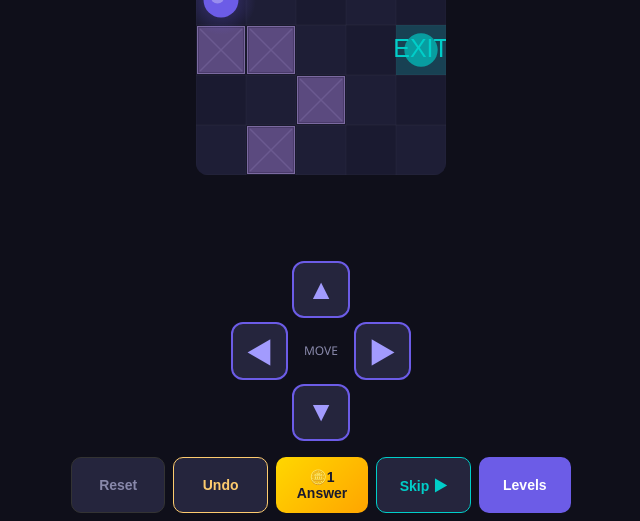
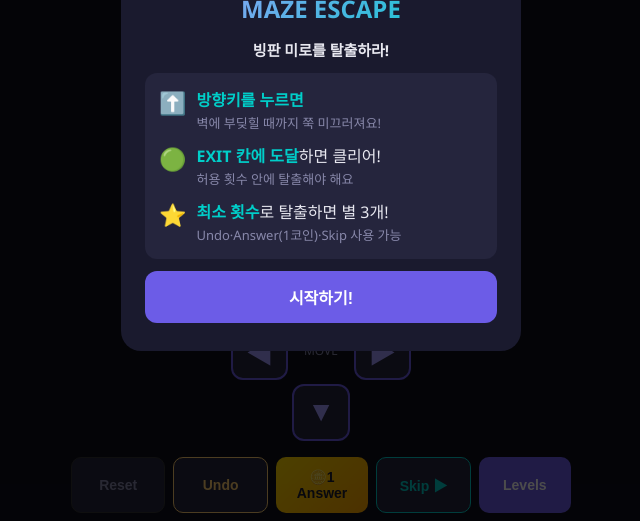
Before and after one commit to skyclover777/luna-maze-escape, a plain HTML site: page index.html in a window 1280 px wide. Shown: the part 279-800 px from the top of the page, without its empty margins (319-959 px from the left). Drawn offline with Linux system fonts and the light colour scheme.

Commit message:
feat: add tutorial popup on first launch

```diff
--- a/index.html
+++ b/index.html
@@ -421,6 +421,30 @@
             <p>Moves used up. Try again!</p>
             <button class="modal-btn modal-btn-primary" id="failRetry">Retry</button>
             <button class="modal-btn modal-btn-secondary" id="failLevels">Levels</button>
+        </div>
+    </div>
+
+    <!-- Tutorial Modal -->
+    <div class="modal-overlay show" id="tutModal">
+        <div class="modal">
+            <div style="font-size:48px;margin-bottom:8px">🧊</div>
+            <h2 style="background:linear-gradient(135deg,var(--primary-light),var(--accent));-webkit-background-clip:text;-webkit-text-fill-color:transparent">MAZE ESCAPE</h2>
+            <p style="margin:14px 0 6px;color:var(--text);font-size:15px;font-weight:600">빙판 미로를 탈출하라!</p>
+            <div style="background:var(--surface2);border-radius:12px;padding:14px;margin:12px 0;text-align:left">
+                <div style="margin-bottom:10px;display:flex;gap:10px;align-items:flex-start">
+                    <span style="font-size:22px">⬆️</span>
+                    <div><b style="color:var(--accent)">방향키를 누르면</b><br><span style="color:var(--text-dim);font-size:13px">벽에 부딪힐 때까지 쭉 미끄러져요!</span></div>
+                </div>
+                <div style="margin-bottom:10px;display:flex;gap:10px;align-items:flex-start">
+                    <span style="font-size:22px">🟢</span>
+                    <div><b style="color:var(--accent)">EXIT 칸에 도달</b>하면 클리어!<br><span style="color:var(--text-dim);font-size:13px">허용 횟수 안에 탈출해야 해요</span></div>
+                </div>
+                <div style="display:flex;gap:10px;align-items:flex-start">
+                    <span style="font-size:22px">⭐</span>
+                    <div><b style="color:var(--accent)">최소 횟수</b>로 탈출하면 별 3개!<br><span style="color:var(--text-dim);font-size:13px">Undo·Answer(1코인)·Skip 사용 가능</span></div>
+                </div>
+            </div>
+            <button id="tutStart" style="width:100%;padding:14px;border:none;border-radius:12px;font-size:16px;font-weight:700;background:var(--primary);color:white;cursor:pointer">시작하기!</button>
         </div>
     </div>
 
@@ -1327,6 +1351,14 @@ window.addEventListener('resize', resizeCanvas);
 // ============================================================
 //  INIT
 // ============================================================
+document.getElementById('tutStart').addEventListener('click', () => {
+    document.getElementById('tutModal').classList.remove('show');
+});
+if (localStorage.getItem('luna-maze-seen')) {
+    document.getElementById('tutModal').classList.remove('show');
+}
+localStorage.setItem('luna-maze-seen', '1');
+
 loadLevel(unlockedLevel < 20 ? unlockedLevel : 0);
 animateLoop();
 
```
